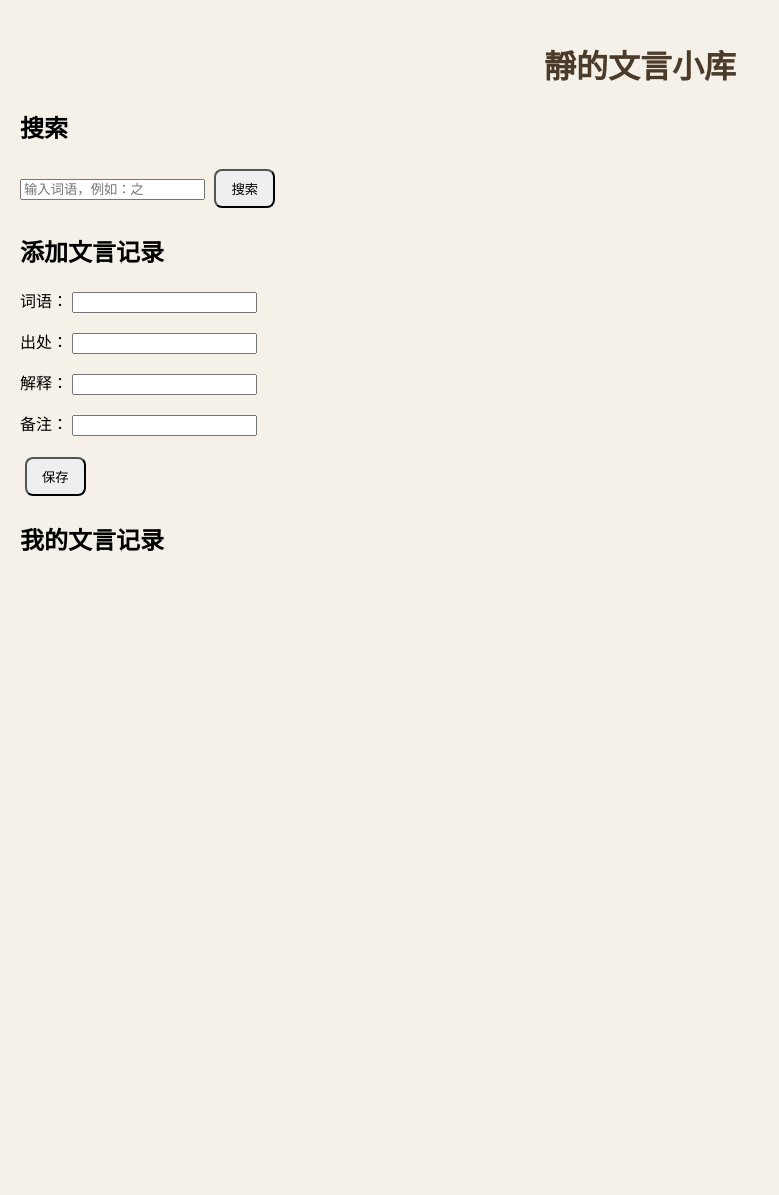
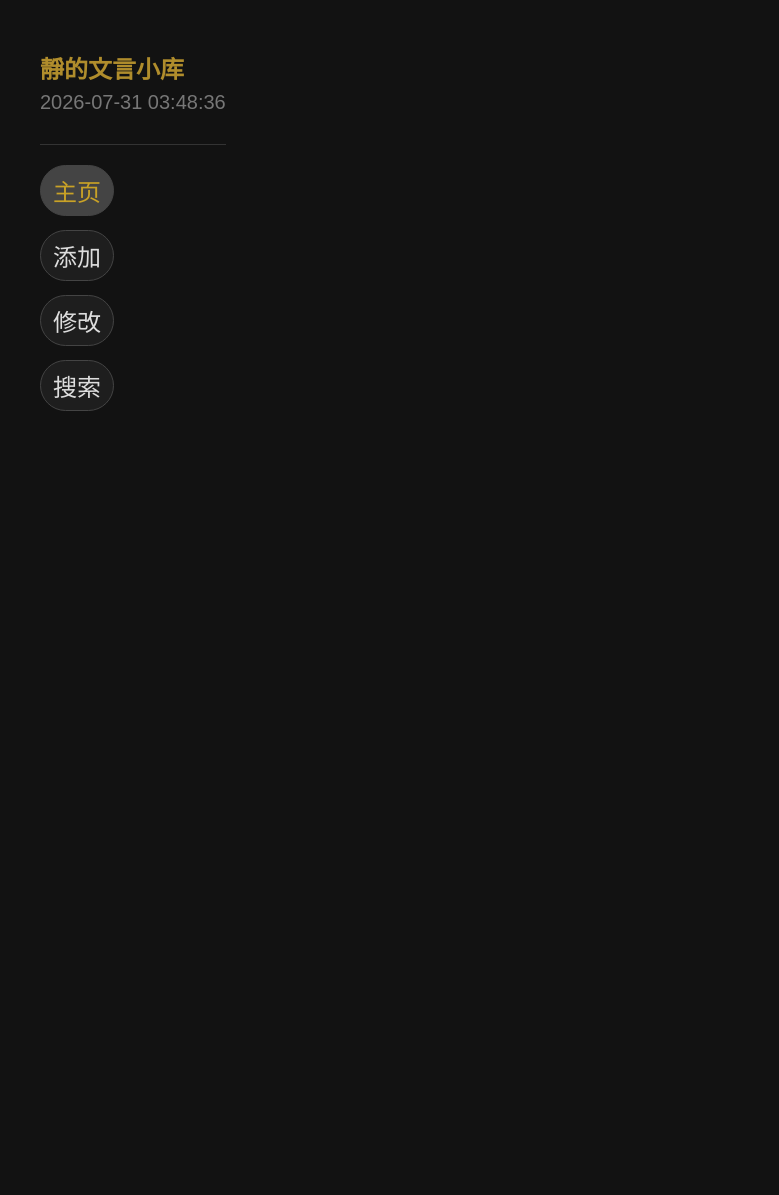
Before and after one commit to jinan200909/wenyan-library, a Flask app: page / in a window 1280 px wide. Shown: the whole page, without its empty margins (0-779 px from the left). After the commit the page ends 411 px from the top, so only its background shows below. Run offline with Flask 3, Linux system fonts and the light colour scheme; data that the repository does not hold is empty.

Commit message:
页面的添加模块完善

```diff
--- a/app.py
+++ b/app.py
@@ -3,10 +3,10 @@ import sqlite3, datetime, random, os
 
 app = Flask(__name__)
 app.config['TEMPLATES_AUTO_RELOAD'] = True
+BASE_DIR = os.path.dirname(os.path.abspath(__file__))
+
 
 def init_db():
-    BASE_DIR = os.path.dirname(os.path.abspath(__file__))
-
     conn = sqlite3.connect(
         os.path.join(BASE_DIR, "words.db")
     )
@@ -27,6 +27,8 @@ def init_db():
     conn.close()
 
 
+
+
 @app.route("/", methods=["GET","POST"])
 def home():
 
@@ -41,27 +43,8 @@ def home():
 
         # 判断是不是添加记录
         if "save" in request.form:
+            pass
 
-            word = request.form["word"].strip()
-            source = request.form["source"].strip()
-
-            if source and not (source.startswith("《") and source.endswith("》")):
-                source = f"《{source}》"
-            mean = request.form["mean"].strip()
-            note = request.form["note"].strip()
-            create_time = datetime.datetime.now().strftime("%Y-%m-%d %H:%M:%S")
-
-
-            cursor.execute(
-            """
-            INSERT INTO words
-            (word,source,mean,note,create_time)
-            VALUES(?,?,?,?,?)
-            """,
-            (word,source,mean,note,create_time)
-            )
-
-            conn.commit()
 
 
         # 判断是不是搜索
@@ -141,6 +124,39 @@ def delete(id):
 
     return redirect("/")
 
+@app.route("/add", methods=["GET", "POST"])
+def add():
+    conn = sqlite3.connect(
+        os.path.join(BASE_DIR, "words.db")
+    )
+    cursor = conn.cursor()
+
+    if request.method == "POST":
+        word = request.form.get("word","").strip()
+        source = request.form.get("source","").strip()
+
+        if source and not (source.startswith("《") and source.endswith("》")):
+            source = f"《{source}》"
+        mean = request.form.get("mean","").strip()
+        note = request.form.get("note","").strip()
+        create_time = datetime.datetime.now().strftime("%Y-%m-%d %H:%M:%S")
+
+
+        cursor.execute(
+        """
+        INSERT INTO words
+        (word,source,mean,note,create_time)
+        VALUES(?,?,?,?,?)
+        """,
+        (word,source,mean,note,create_time)
+        )
+
+        conn.commit()
+        conn.close()
+        return redirect("/")
+
+    return render_template("add.html")
+
 @app.route("/edit/<int:id>", methods=["GET","POST"])
 def edit(id):
 
@@ -212,7 +228,5 @@ def edit(id):
     )
 
 if __name__ == "__main__":
-
     init_db()
-
-    app.run(host='0.0.0.0', port=5000)
+    app.run(host='0.0.0.0', port=5000, debug=True)
--- a/static/style.css
+++ b/static/style.css
@@ -1,178 +1,100 @@
-.card {
 
-    background:white;
-
-    width:260px;
-
-    min-height:180px;
-
-    margin:40px auto;
-
-    padding:18px;
-
-    border-radius:18px;
-
-    box-shadow:
-    0 10px 25px rgba(0,0,0,0.15);
-
-    position:absolute;
-
-    transition:0.3s;
-
+:root {
+    --bg: #121212;
+    --card: #1E1E1E;
+    --border: #444;
+    --text: #E8E8E8;
+    --subtext: #999;
+    --gold: #C9A227;
+    --title-color: #B08D2C;
+    --time-color: #777;
 }
 
-.card:nth-child(3n){
+html, body {
+    height: 100%;
+    overflow: hidden;
+}
 
-    transform:
-    rotate(-3deg)
-    translateX(-15px);
+.title-box {
+    width: auto;
+    display: flex;
+    flex-direction: column;
+    padding-bottom: 30px;
+    border-bottom: 1px solid #333;
+}
 
+.title-box h1 {
+    white-space: nowrap;
+}
+
+#time {
+    margin-top: 6px;
+    color: var(--time-color);
+    font-size: 20px;
+}
+
+h1 {
+    display: inline-block;
+    margin-top: 0px;
+    margin-bottom: 0;
+    color: var(--title-color);
+}
+
+body {
+    background-color: var(--bg);
+    color: var(--text);
+    font-family: "SimSun", "宋体", sans-serif;
+    margin: 0;
+    padding: 20px;
+}
+
+.layout {
+    display: flex;
+    min-height: 100vh;
+}
+
+.sidebar {
+    width: max-content;
+    padding: 30px 20px;
+}
+
+.navbar {
+    display: flex;
+    flex-direction: column;
+    width: max-content;
+    gap: 14px;
+    margin-top: 20px;
+    margin-left: 0;
+    align-items: flex-start;
+    background-color: var(--bg);
 }
 
 
-.card:nth-child(3n+1){
-
-    transform:
-    rotate(2deg)
-    translateX(12px);
-
+.navbar a {
+    display: inline-block;
+    width: max-content;
+    text-decoration: none;
+    background-color: var(--card);
+    border: 0.5px solid var(--border);
+    color: #DDD;
+    font-size: 24px;
+    padding: 7px 12px;
+    border-radius: 999px;
+    transition: .2s;
 }
 
-
-.card:nth-child(3n+2){
-
-    transform:
-    rotate(-1deg)
-    translateY(10px);
-
+.navbar a.active {
+    color: var(--gold);
+    background: var(--border);
 }
 
-.card:hover{
-
-    transform:
-    scale(1.15)
-    rotate(0deg);
-
-    z-index:100;
-
-    box-shadow:
-    0 20px 40px rgba(0,0,0,0.25);
-
+.navbar a:hover {
+    background: var(--border);
+    color: var(--gold);
+    transform: translateX(2px) translateY(2px);
 }
 
-.card{
-
-    animation:
-    float 10s ease-in-out infinite;
-
+.content {
+    height: 100vh;
+    overflow-y: auto;
 }
-
-.card-container{
-    position: relative;
-
-    width: 100%;
-
-    height: 600px;
-
-    overflow: hidden;
-
-    display: flex;
-
-    flex-wrap: wrap;
-
-    justify-content: center;
-
-    gap: 20px;
-
-    height: 600px
-}
-
-
-@keyframes float{
-
-    0%{
-        top:0px;
-    }
-
-    50%{
-        top:-25px;
-    }
-
-    100%{
-        top:0px;
-    }
-
-}
-
-.card h2 {
-
-    color:#4a3b2a;
-
-    margin-top:0;
-
-    overflow:hidden;
-
-    text-overflow:ellipsis;
-
-    white-space:nowrap;
-
-}
-
-.card p{
-
-    white-space:nowrap;
-
-    overflow:hidden;
-
-    text-overflow:ellipsis;
-
-}
-
-.card a {
-
-    background:#6b7d4f;
-
-    color:white;
-
-    padding:8px 15px;
-
-    border-radius:8px;
-
-    margin-right:10px;
-
-}
-
-h1 {
-
-    text-align: center;
-
-    color: #4a3b2a;
-
-}
-
-body {
-
-    background-color: #f5f1e8;
-
-    font-family: "Microsoft YaHei", sans-serif;
-
-    margin: 0;
-
-    padding: 20px;
-
-}
-
-button,
-a {
-
-    display:inline-block;
-
-    padding:8px 15px;
-
-    margin:5px;
-
-    border-radius:8px;
-
-    text-decoration:none;
-
-}
--- /dev/null
+++ b/templates/base.html
@@ -0,0 +1,57 @@
+
+<!DOCTYPE html>
+<html>
+<head>
+<body>
+<link rel="stylesheet" href="/static/style.css">
+
+<title>
+    {% block title %}
+    靜的文言小库
+    {% endblock %}
+</title>
+
+<div class="layout">
+    <aside class="sidebar">
+        <div class="title-box">
+            <h1>靜的文言小库</h1>
+            <div id="time"></div>
+        </div>
+
+        <nav class="navbar">
+            <a href="/"
+            {% if request.path == "/" %}class="active"{% endif %}>主页</a>
+            <a href="/add"
+            {% if request.path == "/add" %}class="active"{% endif %}>添加</a>
+            <a href="/edit"
+            {% if request.path == "/edit" %}class="active"{% endif %}>修改</a>
+            <a href="/search"
+            {% if request.path == "/search" %}class="active"{% endif %}>搜索</a>
+        </nav>
+        <script>
+            function updateTime(){
+                const now = new Date();
+                const year = now.getFullYear();
+                const month = String(now.getMonth()+1).padStart(2,'0');
+                const day = String(now.getDate()).padStart(2,'0');
+                const hour = String(now.getHours()).padStart(2,'0');
+                const minute = String(now.getMinutes()).padStart(2,'0');
+                const second = String(now.getSeconds()).padStart(2,'0');
+
+                document.getElementById("time").innerHTML =
+                    `${year}-${month}-${day} ${hour}:${minute}:${second}`;
+            }
+            updateTime();
+            setInterval(updateTime,1000);
+        </script>
+    </aside>
+
+    <div class="content">
+        {% block content %}
+        {% endblock %}
+    </div>
+</div>
+
+</body>
+</head>
+</html>
--- a/templates/index.html
+++ b/templates/index.html
@@ -1,3 +1,5 @@
+{% extends "base.html" %}
+
 <!DOCTYPE html>
 <html>
 <head>
@@ -9,8 +11,7 @@
 
 <body>
 
-<h1>靜的文言小库</h1>
-<h2>搜索</h2>
+
 
 <form method="post">
 
```
Also changed, not shown: templates/add.html (+6 -22 lines).
